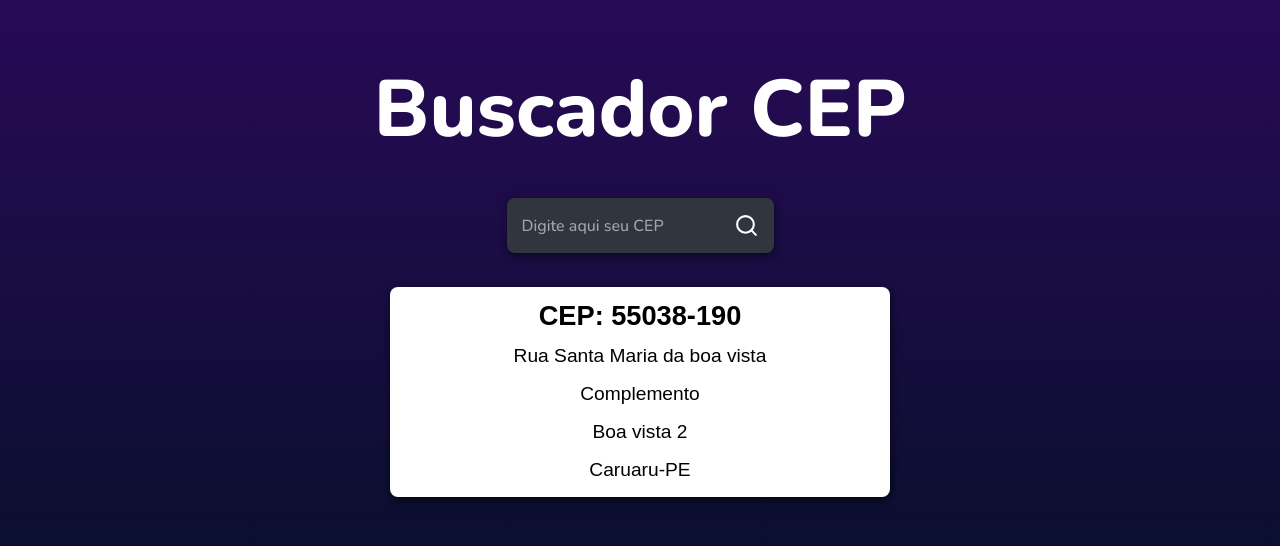
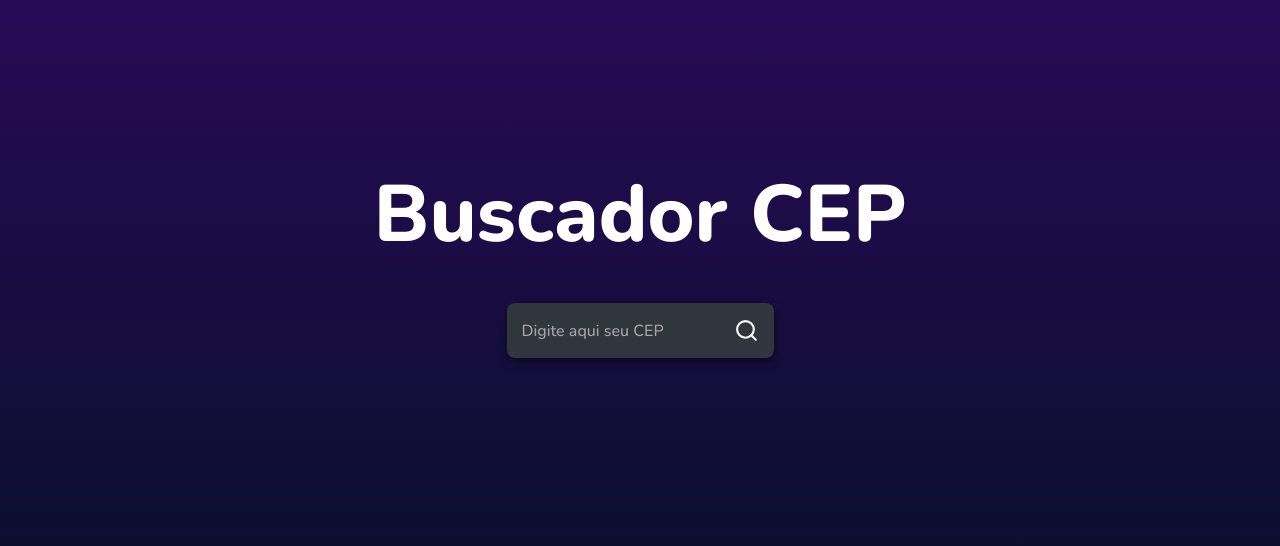
Before and after one commit to EnilsonNeto/Buscador-de-CEP, a React (Create React App) app: page / in a window 1280 px wide. Shown: the part 124-670 px from the top of the page. Built offline with nearby package versions, Linux system fonts and the light colour scheme.

Commit message:
Dando funções finais para aplicação e sucesso do aplicativo.

```diff
--- a/src/App.js
+++ b/src/App.js
@@ -3,7 +3,8 @@
 import  api  from './services/api';
 import './styles.css'
 function App() {
-  const [input, setInput] = useState('')
+  const [input, setInput] = useState('');
+  const [cep, setCep] = useState({});
 
   async function handleSearch () {
 
@@ -14,7 +15,8 @@
 
     try{
       const response = await api.get(`${input}/json`);
-      console.log(response.data);
+      setCep(response.data);
+      setInput("");
     }catch{
       alert("Erro ao buscar esta informação!");
       setInput("");
@@ -40,14 +42,18 @@
           </button>
       </div>
 
+      {Object.keys(cep).length > 0 && (
+
       <main>
-        <h2>CEP: 55038-190</h2>
+        <h2>CEP: {cep.cep}</h2>
 
-        <span>Rua Santa Maria da boa vista</span>
-        <span>Complemento</span>
-        <span>Boa vista 2</span>
-        <span>Caruaru-PE</span>
-      </main>
+        <span>{cep.logradouro}</span>
+        <span>Complemento: {cep.complemento}</span>
+        <span>Bairro: {cep.bairro}</span>
+        <span>Cidade: {cep.localidade} {cep.uf}</span>
+
+    </main>
+      )}
 
 
 
```
